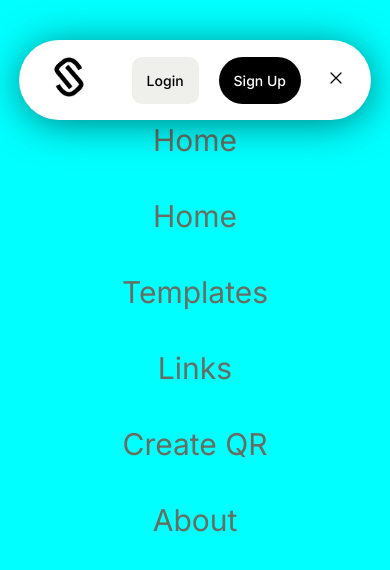
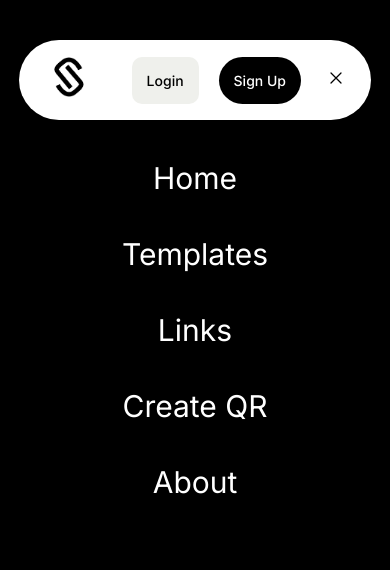
Before and after one commit to patto220048/IG22-qr-link, a React (Vite) app in the folder fontend/: page / in a window 390 px wide. Both pictures are taken after a click on the element 336 px from the left and 80 px from the top of the page. Shown: the top 570 px of the page. Built offline with nearby package versions, Linux system fonts and the light colour scheme.

Commit message:
update reponsive home page

```diff
--- a/fontend/src/layouts/footer/Footer.scss
+++ b/fontend/src/layouts/footer/Footer.scss
@@ -91,10 +91,11 @@
 }
 
 // For mobile
-@media only screen and (min-width: 375px)  and (max-width: 789px) {
+@media only screen and (max-width: 768px) {
     .footer {
         .footer-container {
             flex-direction: column;
+            align-items: center;
             .footer-left {
                 justify-content: space-around;
                 flex-direction: column;
@@ -104,7 +105,7 @@
                 }
             }
             .footer-right {
-                justify-content: flex-start;
+                // justify-content: flex-start;
                 .footer-info {
                     .footer-logo {
 
--- a/fontend/src/layouts/nav/Navbar.jsx
+++ b/fontend/src/layouts/nav/Navbar.jsx
@@ -80,24 +80,20 @@ function Navbar() {
                         style={currentUser ? { width: '100%' } : { flex: '1' }}
                         onClick={() => setIsMobile(false)}
                     >
-                        <NavLink to={'/'}>
-                            <li className="nav-link-mobile_items">Home</li>
-                        </NavLink>
-
                         {!currentUser && (
                             <NavLink to={'/'} style={{ color: '#696d61' }}>
-                                <li className="nav-link-mobile_items">Home</li>
+                                <li className="nav-link-mobile_items home1">Home</li>
                             </NavLink>
                         )}
                         <NavLink to={`/template/${currentUser.username}`} style={{ color: '#696d61' }}>
-                            <li className="nav-link-mobile_items">Templates</li>
+                            <li className="nav-link-mobile_items template1">Templates</li>
                         </NavLink>
                         <NavLink to={`/links`} style={{ color: '#696d61' }}>
-                            <li className="nav-link-mobile_items">Links</li>
+                            <li className="nav-link-mobile_items link1">Links</li>
                         </NavLink>
 
-                        <li className="nav-link-mobile_items">Create QR</li>
-                        <li className="nav-link-mobile_items">About</li>
+                        <li className="nav-link-mobile_items qr1">Create QR</li>
+                        <li className="nav-link-mobile_items about1">About</li>
                     </ul>
                 )}
                 {!currentUser ? (
--- a/fontend/src/layouts/nav/navbav.scss
+++ b/fontend/src/layouts/nav/navbav.scss
@@ -86,23 +86,23 @@
         .nav-user {
             display: flex;
             align-items: center;
-            .nav-user-option{
+            .nav-user-option {
                 transition: all 0.2s cubic-bezier(0.075, 0.82, 0.165, 1);
-                .nav-user-btn{
+                .nav-user-btn {
                     padding: 10px;
                     // width: 100px;
                     text-wrap: nowrap;
                     @include btn;
                     border-radius: 5px;
                     color: rgba($color: $white, $alpha: 0.9);
-                    background-color:var(--green-11);
+                    background-color: var(--green-11);
                     font-weight: 500;
                     -moz-box-shadow: 1px 2px 21px 2px rgba(0, 0, 0, 0.58);
                     -webkit-box-shadow: 1px 2px 21px 2px rgba(0, 0, 0, 0.58);
                     -ms-box-shadow: 1px 2px 21px 2px rgba(0, 0, 0, 0.58);
-                    box-shadow: 1px 2px 21px 2px rgba(0, 0, 0, 0.30);
+                    box-shadow: 1px 2px 21px 2px rgba(0, 0, 0, 0.3);
                 }
-                &:hover{
+                &:hover {
                     transform: scale(0.97);
                 }
             }
@@ -197,10 +197,11 @@
                 // width: 100%;z
                 z-index: -1;
                 height: 100vh;
-                background-color: rgb(45, 221, 221);
+                background-color: $black;
+                color: $white;
                 margin-top: 900px;
                 justify-content: center;
-                animation: slidein 300ms cubic-bezier(0.16, 1, 0.3, 1);
+                animation: slidein 200ms cubic-bezier(0.16, 1, 0.3, 1);
 
                 .nav-link-mobile_items {
                     font-size: 40px;
@@ -218,16 +219,14 @@
                     }
                 }
             }
-            .avtive{
+            .avtive {
                 animation-name: slideout;
 
-                @keyframes slideout{
+                @keyframes slideout {
                     from {
-
                         transform: translateX(0%);
                     }
                     to {
-
                         transform: translateX(100%);
                     }
                 }
@@ -277,27 +276,43 @@
                 // width: 100%;z
                 z-index: -1;
                 height: 100vh;
-                background-color: aqua;
+                background-color: $black;
+                color: $white;
                 margin-top: 500px;
                 justify-content: center;
                 animation-name: slidein;
-                animation-duration: 3s;
+                animation-duration: 1.5s;
                 animation-delay: -1s;
                 .nav-link-mobile_items {
                     // margin-top: 100px;
                     font-size: 30px;
-                    color: $text_color_soft_3;
+                    // color: $text_color_soft_3;
+                    color: $white;
+                    animation-name: slidein;
+                    animation-delay: -2s;
+                    animation-duration: 2s;
                     &:hover {
                         background-color: $text_hover_color;
                     }
                 }
-                @keyframes slidein {
-                    from {
-                        transform: translateX(100%);
-                    }
-                    to {
-                        transform: translateX(0);
-                    }
+                .home1{
+                   animation: slidein_item 100ms cubic-bezier(0.075, 0.82, 0.165, 1);
+                }
+                .template1{
+                   animation: slidein_item 300ms cubic-bezier(0.075, 0.82, 0.165, 1);
+
+                }
+                .link1{
+                   animation: slidein_item 500ms cubic-bezier(0.075, 0.82, 0.165, 1);
+
+                }
+                .qr1{
+                   animation: slidein_item 700ms cubic-bezier(0.075, 0.82, 0.165, 1);
+
+                }
+                .about1{
+                   animation: slidein_item 900ms cubic-bezier(0.075, 0.82, 0.165, 1);
+
                 }
             }
 
@@ -314,11 +329,26 @@
                 .avatar {
                 }
             }
-
         }
-        .nav-option{
-            width: 88% ;
+        .nav-option {
+            width: 88%;
         }
-
     }
 }
+@keyframes slidein {
+    from {
+        transform: translateX(100%);
+    }
+    to {
+        transform: translateX(0);
+    }
+}
+
+@keyframes slidein_item{
+    from {
+        transform: translateX(120px);
+    }
+    to {
+        transform: translateX(0px);
+    }
+}
--- a/fontend/src/pages/home/Intro/Intro.scss
+++ b/fontend/src/pages/home/Intro/Intro.scss
@@ -83,15 +83,18 @@
         background-color: black;
         color: white;
         @include btn;
-        padding: 20px 50px;
+        padding: 20px 30px;
+        border-radius: 15px;
+        font-size: 18px;
         // justify-content: center;
     }
 }
 
 // For mobile
-@media only screen and (min-width: 375px)  and (max-width: 789px) {
+@media only screen and (min-width: 375px) and (max-width: 789px) {
     .intro {
         .intro-container {
+            gap: 35px;
             .intro-group {
                 .intro-img {
                     img {
@@ -102,20 +105,22 @@
                 }
 
                 p {
-                    font-size: 10px;
+                    font-size: 18px;
                     text-align: center;
                 }
             }
 
             .intro-text {
                 font-size: 35px;
-                line-height: 1.1;
+                line-height: 1.3;
                 padding: 8px;
+                text-align: center;
             }
             .intro-decs {
-                 font-size: 14px;
-                 line-height: 1.5;
-                 padding-left: 9px;
+                font-size: 14px;
+                line-height: 1.5;
+                padding-left: 9px;
+                text-align: center;
             }
             .intro-button {
                 font-size: 10px;
@@ -124,13 +129,11 @@
     }
 }
 
-
 // For tablets
 
 @media only screen and (min-width: 955px) {
     .intro {
         .intro-container {
-
             .intro-group {
                 .intro-img {
                     .img {
@@ -142,7 +145,7 @@
             }
             .intro-text {
                 font-size: clamp(60px, 8vmin, 56px);
-                font-family: "Link Sans", "Arial Black", Arial, sans-serif;
+                font-family: 'Link Sans', 'Arial Black', Arial, sans-serif;
             }
             .intro-decs {
                 font-size: 30px;
--- a/fontend/src/pages/home/info/Info.jsx
+++ b/fontend/src/pages/home/info/Info.jsx
@@ -8,10 +8,10 @@ function Info() {
                     <h1 className="info-text">Everything you are. In one, simple link in bio. </h1>
                     <p className='info-decs'>Create your own information link with your name</p>
                     <section className="info-section">
-                        <input className="info-input" placeholder="123" type="text" />
+                        <input className="info-input" placeholder="Username" type="text" />
 
                         <Link to="/register/signup">
-                            <button className="info-btn">Click make your link</button>
+                            <button className="info-btn">Claim your link</button>
                         </Link>
                     </section>
                 </div>
--- a/fontend/src/pages/home/questions/Questions.scss
+++ b/fontend/src/pages/home/questions/Questions.scss
@@ -22,7 +22,7 @@
     }
 }
 
-@media only screen and (min-width: 375px)  and (max-width: 789px) {
+@media only screen and (max-width: 768px) {
     .questions {
         .questions-container {
             .questions-title {
```
Also changed, not shown: fontend/src/pages/home/card/Card.scss (+13 -4 lines), fontend/src/pages/home/info/Info.scss (+17 -13 lines), fontend/src/pages/home/share/Share.scss (+16 -12 lines).
